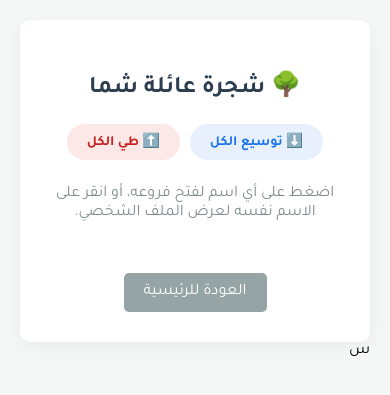
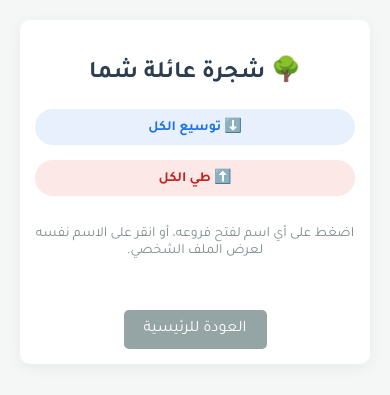
Before and after one commit to waseemshamma-sudo/family-tree, a Flask app: page /tree in a window 390 px wide. Shown: the top 395 px of the page. Run offline with Flask 3, Linux system fonts and the light colour scheme; the visitor is signed in with stand-in values (Sample User, id 1); data that the repository does not hold is empty; some libraries are stand-ins or nearby versions.

Commit message:
Add files via upload

```diff
--- a/templates/change_password.html
+++ b/templates/change_password.html
@@ -16,6 +16,9 @@
         .success { color: #155724; background: #d4edda; padding: 12px; border-radius: 8px; margin-bottom: 15px; font-size: 14px; }
         a { display: block; margin-top: 20px; color: #7f8c8d; text-decoration: none; font-size: 14px; }
         a:hover { color: #2c3e50; }
+@media (max-width: 768px) {
+    .login-box, .box { width: 90%; padding: 20px; }
+}
     </style>
 </head>
 <body>
--- a/templates/relationship.html
+++ b/templates/relationship.html
@@ -52,6 +52,12 @@
 
         .side-by-side { display: flex; justify-content: space-around; width: 100%; margin-top: 20px; }
         .column { display: flex; flex-direction: column; align-items: center; flex: 1; }
+@media (max-width: 768px) {
+    .container { padding: 15px; }
+    .side-by-side { flex-direction: column; gap: 20px; }
+    .column { width: 100%; }
+    .node { min-width: 100%; }
+}
     </style>
 </head>
 <body>
--- a/templates/stats.html
+++ b/templates/stats.html
@@ -37,6 +37,11 @@
         .location-count { background: #3498db; color: white; padding: 4px 12px; border-radius: 20px; font-weight: bold; font-size: 14px; }
 
         .btn-back { display: inline-block; padding: 10px 20px; background: #95a5a6; color: white; text-decoration: none; border-radius: 5px; margin-top: 30px; }
+@media (max-width: 768px) {
+    .container { padding: 15px; }
+    .grid { grid-template-columns: 1fr; } /* جعل البطاقات تحت بعضها */
+    .location-card { flex-direction: column; text-align: center; gap: 5px; }
+}
     </style>
 </head>
 <body>
--- a/templates/tree.html
+++ b/templates/tree.html
@@ -2,6 +2,7 @@
 <html lang="ar" dir="rtl">
 <head>
     <meta charset="UTF-8">
+    <meta name="viewport" content="width=device-width, initial-scale=1.0">
     <title>الشجرة الكاملة</title>
     <link href="https://fonts.googleapis.com/css2?family=Tajawal:wght@400;700&display=swap" rel="stylesheet">
     <style>
@@ -9,80 +10,63 @@
         .container { max-width: 800px; margin: auto; background: white; padding: 30px; border-radius: 10px; box-shadow: 0 4px 15px rgba(0,0,0,0.05); }
         h2 { text-align: center; color: #2c3e50; margin-bottom: 20px; }
 
-        /* شريط الأدوات (الأزرار الجديدة) */
+        /* شريط الأدوات */
         .toolbar { display: flex; justify-content: center; gap: 10px; margin-bottom: 25px; }
         .btn-tool {
-            padding: 8px 20px;
-            border: none;
-            border-radius: 20px;
-            cursor: pointer;
-            font-family: 'Tajawal', sans-serif;
-            font-weight: bold;
-            font-size: 14px;
-            transition: 0.3s;
+            padding: 8px 20px; border: none; border-radius: 20px; cursor: pointer;
+            font-family: 'Tajawal', sans-serif; font-weight: bold; font-size: 14px; transition: 0.3s;
         }
         .btn-expand { background: #e8f0fe; color: #1a73e8; }
         .btn-expand:hover { background: #d2e3fc; }
         .btn-collapse { background: #fce8e6; color: #c5221f; }
         .btn-collapse:hover { background: #fad2cf; }
 
-        /* تصميم الشجرة المنسدلة */
+        /* تصميم الشجرة */
         .tree-root { margin-bottom: 15px; }
         details { margin-bottom: 10px; }
-
         summary {
-            cursor: pointer;
-            padding: 10px 15px;
-            background: #ecf0f1;
-            border-radius: 8px;
-            font-weight: bold;
-            color: #2c3e50;
-            display: flex;
-            align-items: center;
-            gap: 10px;
-            transition: 0.2s;
-            list-style: none;
+            cursor: pointer; padding: 10px 15px; background: #ecf0f1; border-radius: 8px;
+            font-weight: bold; color: #2c3e50; display: flex; align-items: center;
+            gap: 10px; transition: 0.2s; list-style: none;
         }
         summary::-webkit-details-marker { display: none; }
         summary:hover { background: #d5dbdb; }
-
-        summary::before {
-            content: '▶';
-            font-size: 12px;
-            transition: transform 0.3s;
-            color: #7f8c8d;
-        }
-        details[open] > summary::before {
-            transform: rotate(90deg);
-        }
+        summary::before { content: '▶'; font-size: 12px; transition: transform 0.3s; color: #7f8c8d; }
+        details[open] > summary::before { transform: rotate(90deg); }
 
         .member-link { color: #2980b9; text-decoration: none; font-weight: bold; }
         .member-link:hover { text-decoration: underline; }
 
         .badge { background: #e8f0fe; color: #1a73e8; padding: 2px 8px; border-radius: 12px; font-size: 12px; margin-right: auto; }
         .badge-dead { background: #f8d7da; color: #721c24; padding: 2px 8px; border-radius: 12px; font-size: 12px; margin-right: auto; }
+        .btn-add-child { background: #2ecc71; color: white; padding: 4px 10px; border-radius: 5px; text-decoration: none; font-size: 12px; font-weight: bold; margin-right: 5px; }
 
-        .children-container {
-            padding-right: 30px;
-            border-right: 2px dashed #bdc3c7;
-            margin-right: 20px;
-            margin-top: 5px;
-        }
+        .children-container { padding-right: 30px; border-right: 2px dashed #bdc3c7; margin-right: 20px; margin-top: 5px; }
 
         .btn-back { display: inline-block; padding: 10px 20px; background: #95a5a6; color: white; text-decoration: none; border-radius: 5px; margin-top: 30px; }
+
+        /* ✅ تحسينات الجوال */
+        @media (max-width: 768px) {
+            .container { padding: 15px; }
+            .toolbar { flex-direction: column; }
+            .btn-tool { width: 100%; margin-bottom: 5px; }
+            summary { padding: 8px 10px; font-size: 14px; flex-wrap: wrap; }
+            .badge, .badge-dead { margin-right: 0; margin-top: 5px; }
+            .children-container { padding-right: 15px; margin-right: 10px; }
+            .btn-add-child { margin-right: 0; margin-top: 5px; width: 100%; text-align: center; }
+        }
     </style>
 </head>
 <body>
     <div class="container">
         <h2>🌳 شجرة عائلة شما</h2>
 
-        <!-- أزرار التحكم بالطي والتوسيع -->
         <div class="toolbar">
             <button class="btn-tool btn-expand" onclick="toggleAll(true)">⬇️ توسيع الكل</button>
             <button class="btn-tool btn-collapse" onclick="toggleAll(false)">⬆️ طي الكل</button>
         </div>
 
-        <p style="text-align: center; color: #7f8c8d; margin-bottom: 20px;">اضغط على أي اسم لفتح فروعه، أو انقر على الاسم نفسه لعرض الملف الشخصي.</p>
+        <p style="text-align: center; color: #7f8c8d; margin-bottom: 20px; font-size: 14px;">اضغط على أي اسم لفتح فروعه، أو انقر على الاسم نفسه لعرض الملف الشخصي.</p>
 
         <div class="tree-root">
             {% for branch in tree %}
@@ -96,15 +80,11 @@
         </div>
     </div>
 
-    <!-- سكربت التحكم في الشجرة -->
     <script>
         function toggleAll(open) {
-            // جلب كل عناصر details في الصفحة
             const detailsElements = document.querySelectorAll('details');
-            detailsElements.forEach(el => {
-                el.open = open;
-            });
+            detailsElements.forEach(el => { el.open = open; });
         }
     </script>
 </body>
-</html>س
+</html>
```
Also changed, not shown: templates/index.html (+8 -0 lines), templates/pending.html (+7 -0 lines), templates/person.html (+7 -0 lines).
